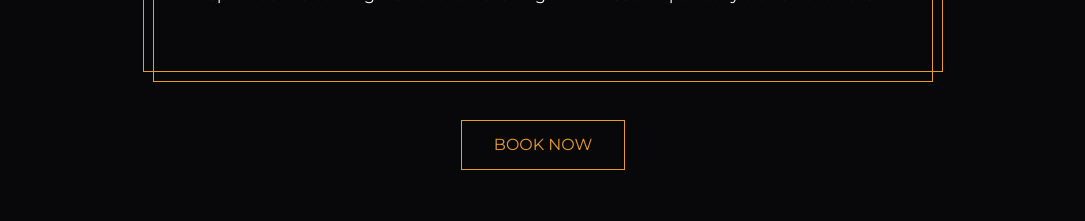
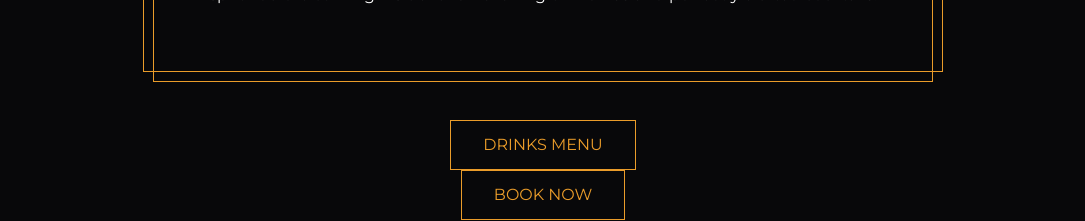
Before and after one commit to dovetailbars/website, a React (Vite) app: page /leicester-square in a window 1280 px wide. Shown: the part 1100-1321 px from the top of the page, without its empty margins (97-1182 px from the left). Built offline with nearby package versions, Linux system fonts and the light colour scheme; a web font is replaced by a local one.

Commit message:
menu links

```diff
--- a/data/clapton.tsx
+++ b/data/clapton.tsx
@@ -52,6 +52,7 @@ export default {
         </IntroSection>
 
         <section className="primary">
+            <Link to="cocktail-menu" className="buttonLink">Drinks Menu</Link>
             <Link to="bookings" className="buttonLink">Book Now</Link>
         </section>
 
--- a/data/covent-garden.tsx
+++ b/data/covent-garden.tsx
@@ -58,6 +58,7 @@ export default {
         </IntroSection>
 
         <section className="primary">
+            <Link to="cocktail-menu" className="buttonLink">Drinks Menu</Link>
             <Link to="bookings" className="buttonLink">Book Now</Link>
         </section>
 
--- a/data/leicester-square.tsx
+++ b/data/leicester-square.tsx
@@ -51,6 +51,7 @@ export default {
         </IntroSection>
 
         <section className="primary">
+            <Link to="cocktail-menu" className="buttonLink">Drinks Menu</Link>
             <Link to="bookings" className="buttonLink">Book Now</Link>
         </section>
 
```
